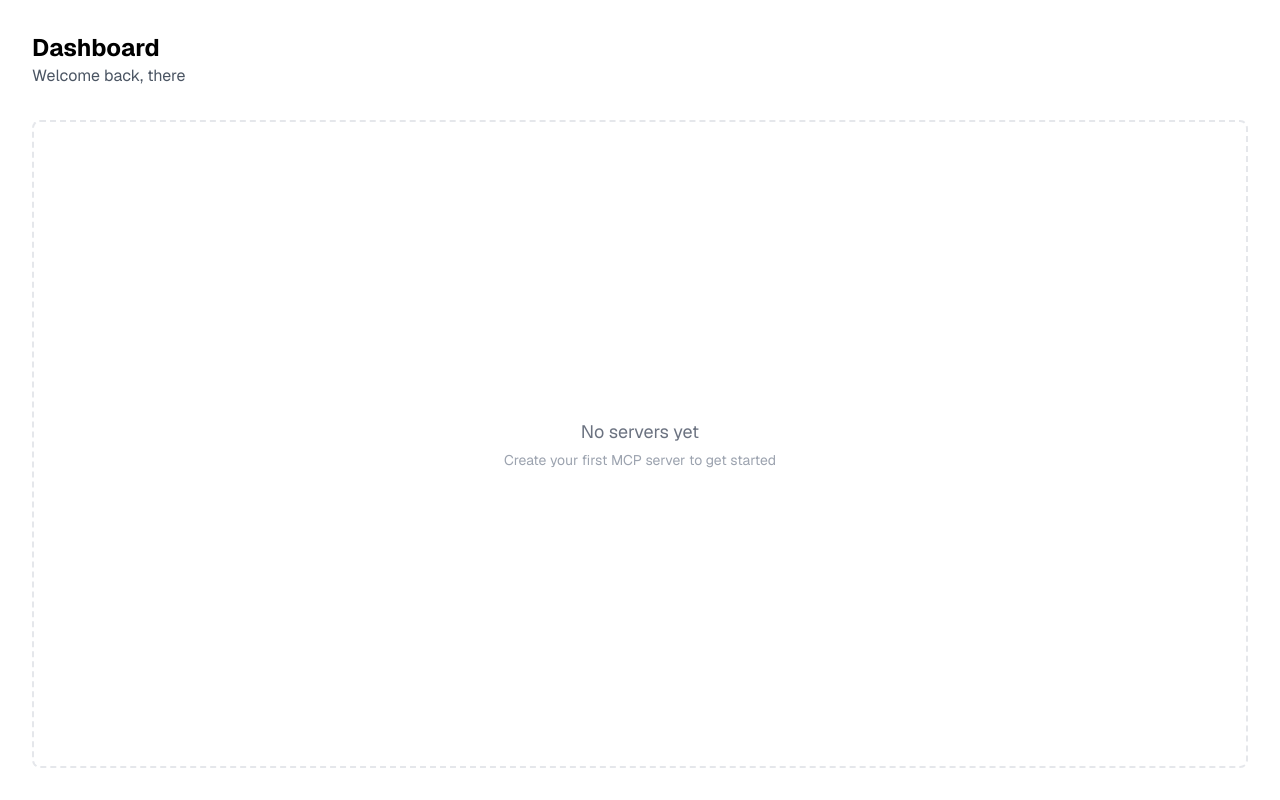
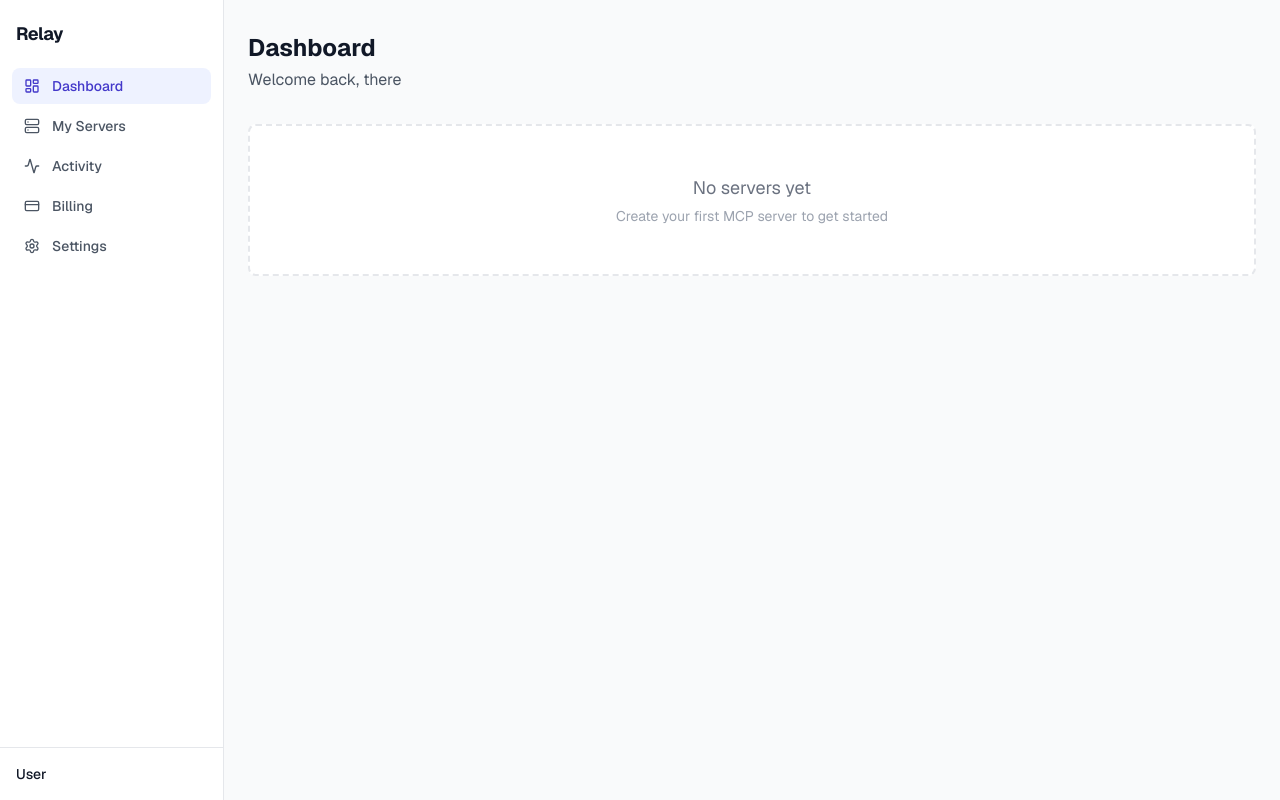
Before and after one commit to javaknight1/relay, a Next.js app in the folder apps/web/: page /dashboard in a window 1280 px wide. Built offline with nearby package versions, Linux system fonts and the light colour scheme; no server answers.

Commit message:
added dashboard navigation

```diff
--- /dev/null
+++ b/apps/web/src/app/dashboard/Sidebar.tsx
@@ -0,0 +1,118 @@
+"use client";
+
+import { useState } from "react";
+import { usePathname } from "next/navigation";
+import { UserButton } from "@clerk/nextjs";
+import {
+  LayoutDashboard,
+  Server,
+  Activity,
+  CreditCard,
+  Settings,
+  Menu,
+  X,
+} from "lucide-react";
+
+const NAV_ITEMS = [
+  { href: "/dashboard", label: "Dashboard", icon: LayoutDashboard },
+  { href: "/dashboard/servers", label: "My Servers", icon: Server },
+  { href: "/dashboard/activity", label: "Activity", icon: Activity },
+  { href: "/dashboard/billing", label: "Billing", icon: CreditCard },
+  { href: "/dashboard/settings", label: "Settings", icon: Settings },
+];
+
+interface SidebarProps {
+  userName: string | null;
+  userEmail: string | null;
+}
+
+export default function Sidebar({ userName, userEmail }: SidebarProps) {
+  const pathname = usePathname();
+  const [open, setOpen] = useState(false);
+
+  function isActive(href: string) {
+    if (href === "/dashboard") return pathname === "/dashboard";
+    return pathname.startsWith(href);
+  }
+
+  const nav = (
+    <>
+      <div className="flex items-center gap-2 px-4 py-5">
+        <a href="/" className="text-lg font-bold tracking-tight text-gray-900">
+          Relay
+        </a>
+      </div>
+
+      <nav className="flex-1 space-y-1 px-3">
+        {NAV_ITEMS.map((item) => {
+          const Icon = item.icon;
+          const active = isActive(item.href);
+          return (
+            <a
+              key={item.href}
+              href={item.href}
+              onClick={() => setOpen(false)}
+              className={`flex items-center gap-3 rounded-lg px-3 py-2 text-sm font-medium transition-colors ${
+                active
+                  ? "bg-brand-50 text-brand-700"
+                  : "text-gray-600 hover:bg-gray-100 hover:text-gray-900"
+              }`}
+            >
+              <Icon className="h-4 w-4 shrink-0" />
+              {item.label}
+            </a>
+          );
+        })}
+      </nav>
+
+      <div className="border-t border-gray-200 px-4 py-4">
+        <div className="flex items-center gap-3">
+          <UserButton />
+          <div className="min-w-0 flex-1">
+            <p className="truncate text-sm font-medium text-gray-900">
+              {userName ?? "User"}
+            </p>
+            <p className="truncate text-xs text-gray-500">
+              {userEmail ?? ""}
+            </p>
+          </div>
+        </div>
+      </div>
+    </>
+  );
+
+  return (
+    <>
+      {/* Mobile header bar */}
+      <div className="sticky top-0 z-40 flex items-center justify-between border-b border-gray-200 bg-white px-4 py-3 md:hidden">
+        <a href="/" className="text-lg font-bold tracking-tight text-gray-900">
+          Relay
+        </a>
+        <button
+          onClick={() => setOpen(!open)}
+          className="flex h-9 w-9 items-center justify-center rounded-lg hover:bg-gray-100"
+          aria-label="Toggle sidebar"
+        >
+          {open ? <X className="h-5 w-5" /> : <Menu className="h-5 w-5" />}
+        </button>
+      </div>
+
+      {/* Mobile overlay */}
+      {open && (
+        <div
+          className="fixed inset-0 z-40 bg-black/20 md:hidden"
+          onClick={() => setOpen(false)}
+        />
+      )}
+
+      {/* Sidebar — desktop: always visible; mobile: slides in */}
+      <aside
+        className={`fixed inset-y-0 left-0 z-50 flex w-56 flex-col border-r border-gray-200 bg-white transition-transform duration-200 md:static md:translate-x-0 ${
+          open ? "translate-x-0" : "-translate-x-full"
+        }`}
+      >
+        {nav}
+      </aside>
+    </>
+  );
+}
--- /dev/null
+++ b/apps/web/src/app/dashboard/layout.tsx
@@ -0,0 +1,23 @@
+import { currentUser } from "@clerk/nextjs/server";
+import Sidebar from "./Sidebar";
+
+export default async function DashboardLayout({
+  children,
+}: {
+  children: React.ReactNode;
+}) {
+  const user = await currentUser();
+
+  return (
+    <div className="flex min-h-screen bg-gray-50">
+      <Sidebar
+        userName={user?.firstName ?? null}
+        userEmail={user?.emailAddresses?.[0]?.emailAddress ?? null}
+      />
+
+      <main className="flex-1 overflow-y-auto">
+        <div className="mx-auto max-w-6xl px-6 py-8">{children}</div>
+      </main>
+    </div>
+  );
+}
--- a/apps/web/src/app/dashboard/page.tsx
+++ b/apps/web/src/app/dashboard/page.tsx
@@ -1,28 +1,25 @@
-import { UserButton } from "@clerk/nextjs";
 import { currentUser } from "@clerk/nextjs/server";
 
 export default async function DashboardPage() {
   const user = await currentUser();
 
   return (
-    <main className="flex min-h-screen flex-col p-8">
-      <div className="flex items-center justify-between mb-8">
-        <div>
-          <h1 className="text-2xl font-bold">Dashboard</h1>
-          <p className="text-gray-600">
-            Welcome back, {user?.firstName ?? "there"}
-          </p>
-        </div>
-        <UserButton />
+    <>
+      <div className="mb-8">
+        <h1 className="text-2xl font-bold text-gray-900">Dashboard</h1>
+        <p className="mt-1 text-gray-600">
+          Welcome back, {user?.firstName ?? "there"}
+        </p>
       </div>
-      <div className="flex flex-1 items-center justify-center rounded-lg border-2 border-dashed border-gray-200 p-12">
+
+      <div className="flex flex-1 items-center justify-center rounded-lg border-2 border-dashed border-gray-200 bg-white p-12">
         <div className="text-center">
           <p className="text-lg text-gray-500">No servers yet</p>
-          <p className="text-sm text-gray-400 mt-1">
+          <p className="mt-1 text-sm text-gray-400">
             Create your first MCP server to get started
           </p>
         </div>
       </div>
-    </main>
+    </>
   );
 }
```
Also changed, not shown: 1 other file (tests, documents, lock files or other folders).
